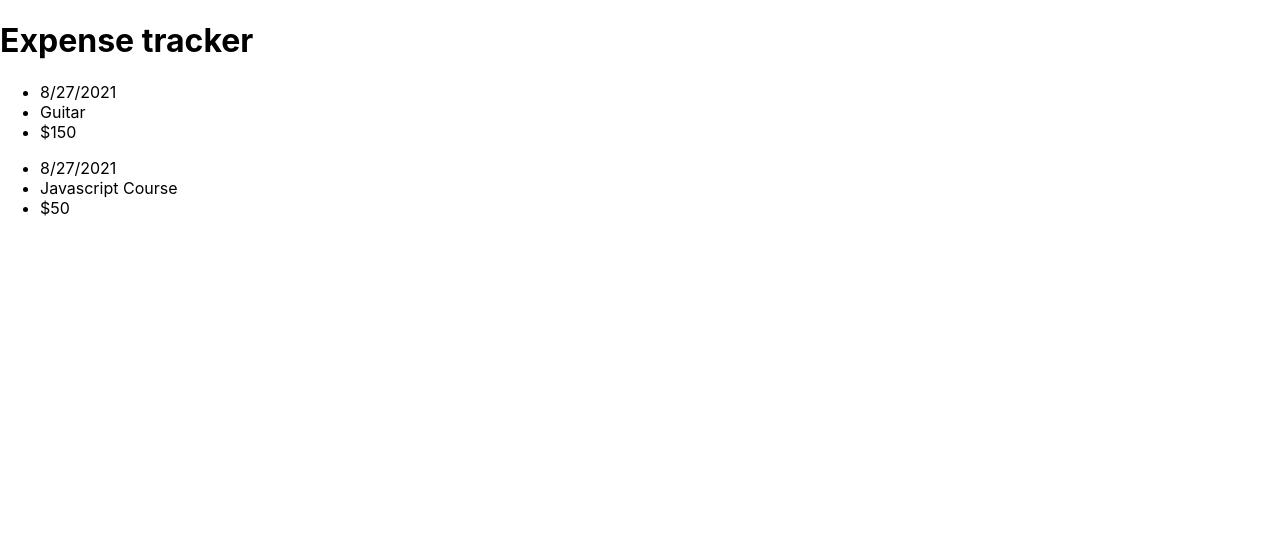
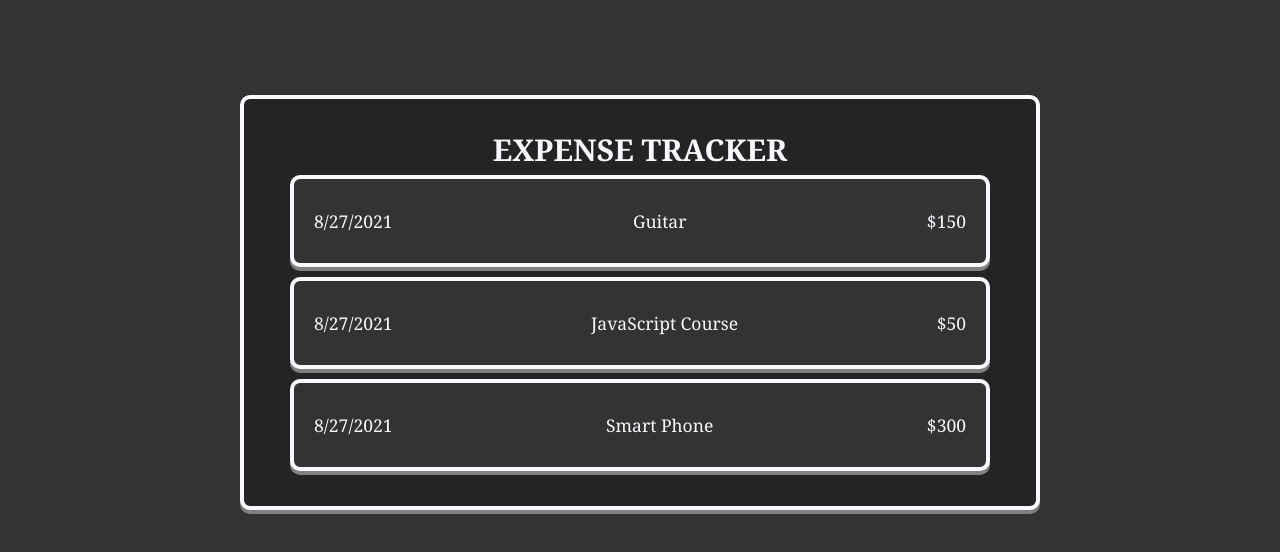
Before and after one commit to moody2times/expense_tracker, a React (Create React App) app: page / in a window 1280 px wide. Shown: the top 552 px of the page. Built offline with nearby package versions, Linux system fonts and the light colour scheme.

Commit message:
:lipstick: Update the code

```diff
--- /dev/null
+++ b/src/App.css
@@ -0,0 +1,20 @@
+.App {
+	background-color: #242424;
+	border: 0.4rem solid ghostwhite;
+	border-radius: 1rem;
+	box-shadow: 0 0.4rem 0 rgb(128, 128, 128);
+	margin: 9.5rem auto;
+	padding: 3rem 6rem;
+
+	width: 80rem;
+
+	display: flex;
+	flex-flow: column nowrap;
+	align-items: center;
+}
+
+.heading {
+	font-size: 3rem;
+	text-align: center;
+	text-transform: uppercase;
+}
--- a/src/App.js
+++ b/src/App.js
@@ -1,11 +1,13 @@
+import "./App.css";
 import ExpenseItem from "./components/ExpenseItem";
 
 const App = () => {
 	return (
-		<div>
-			<h1>Expense tracker</h1>
+		<div className="App">
+			<h1 className="heading">Expense tracker</h1>
 			<ExpenseItem date="2 days ago" description="Guitar" amount="$150" />
-			<ExpenseItem description="Javascript Course" amount="$50" />
+			<ExpenseItem description="JavaScript Course" amount="$50" />
+			<ExpenseItem description="Smart Phone" amount="$300" />
 		</div>
 	);
 };
--- /dev/null
+++ b/src/components/Expense.css
@@ -0,0 +1,16 @@
+.list__container {
+	background-color: #333;
+	border: 0.4rem solid ghostwhite;
+	border-radius: 1rem;
+	box-shadow: 0 0.4rem 0 rgb(128, 128, 128);
+	color: ghostwhite;
+	list-style-type: none;
+	margin: 0.5rem 0;
+	padding: 3rem 2rem;
+	width: 70rem;
+
+	display: flex;
+	flex-flow: row nowrap;
+	align-items: center;
+	justify-content: space-between;
+}
--- a/src/components/ExpenseItem.js
+++ b/src/components/ExpenseItem.js
@@ -1,8 +1,10 @@
+import "./Expense.css";
+
 const ExpenseItem = (props) => {
 	const timeStamp = new Date();
 
 	return (
-		<ul>
+		<ul className="list__container">
 			<li>{timeStamp.toLocaleDateString()}</li>
 			<li>{props.description}</li>
 			<li>{props.amount}</li>
--- a/src/index.css
+++ b/src/index.css
@@ -1,13 +1,17 @@
-body {
-  margin: 0;
-  font-family: -apple-system, BlinkMacSystemFont, 'Segoe UI', 'Roboto', 'Oxygen',
-    'Ubuntu', 'Cantarell', 'Fira Sans', 'Droid Sans', 'Helvetica Neue',
-    sans-serif;
-  -webkit-font-smoothing: antialiased;
-  -moz-osx-font-smoothing: grayscale;
+*,
+*::after,
+*::before {
+	box-sizing: border-box;
+	margin: 0;
+	padding: 0;
 }
 
-code {
-  font-family: source-code-pro, Menlo, Monaco, Consolas, 'Courier New',
-    monospace;
+:root {
+	font-family: Cambria, Cochin, Georgia, Times, "Times New Roman", serif;
+	font-size: 62.5%;
 }
+body {
+	background-color: #333;
+	color: ghostwhite;
+	font-size: 1.75rem;
+}
```
